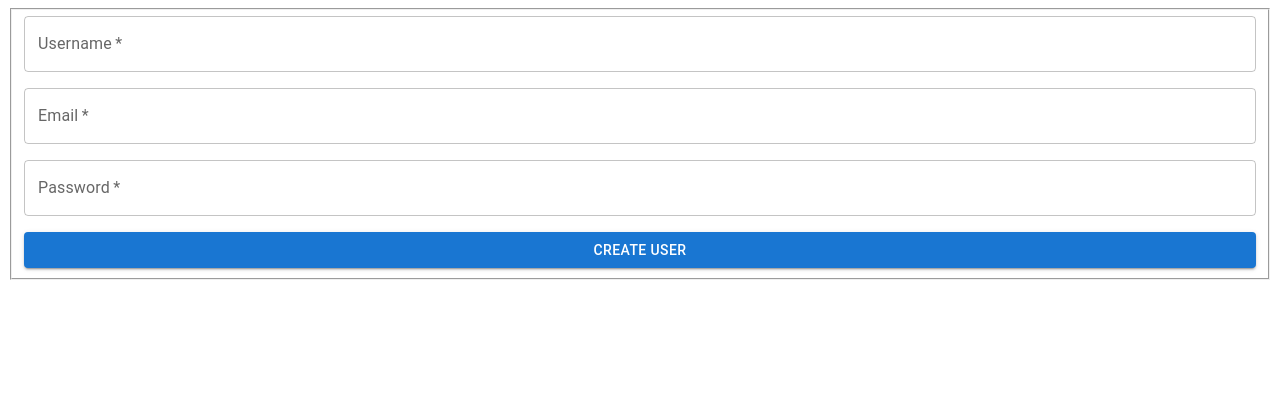
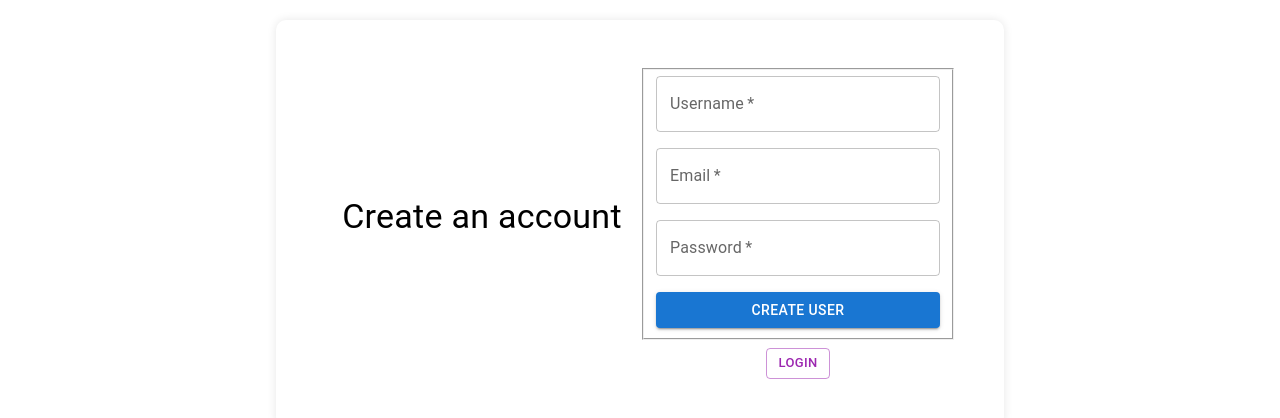
Before and after one commit to ChaseH88/Chirpy-Front-End, a React (Create React App) app: page /create-user in a window 1280 px wide. Shown: the top 418 px of the page. Built offline with nearby package versions, Linux system fonts and the light colour scheme.

Commit message:
styling home layout

```diff
--- a/package.json
+++ b/package.json
@@ -19,6 +19,7 @@
     "react-hook-form": "^7.50.1",
     "react-router-dom": "^6.22.1",
     "react-scripts": "5.0.1",
+    "styled-components": "^6.1.8",
     "typescript": "^4.9.5",
     "web-vitals": "^2.1.4"
   },
--- /dev/null
+++ b/src/components/HomeLayout/HomeLayout.tsx
@@ -0,0 +1,41 @@
+import { Box, Typography } from '@mui/material';
+import { Container } from './styled';
+
+interface HomeLayoutProps {
+  FormComponent: React.ComponentType;
+  MenuComponent: React.ComponentType;
+  welcomeMessage: string;
+}
+
+export const HomeLayout = ({
+  FormComponent,
+  welcomeMessage,
+  MenuComponent,
+}: HomeLayoutProps) => (
+  <Container>
+    <Box
+      className="container"
+      display={'flex'}
+      flexWrap={'nowrap'}
+      alignItems={'center'}
+    >
+      <Box
+        className="left"
+        flex={'1 1 50%'}
+        display={'flex'}
+        alignItems={'center'}
+        justifyContent={'center'}
+      >
+        <Typography variant="h4" gutterBottom>
+          {welcomeMessage}
+        </Typography>
+      </Box>
+      <Box className="right" flex={'1 1 50%'}>
+        <FormComponent />
+        <Box className="menu">
+          <MenuComponent />
+        </Box>
+      </Box>
+    </Box>
+  </Container>
+);
--- /dev/null
+++ b/src/components/HomeLayout/index.ts
@@ -0,0 +1 @@
+export * from './HomeLayout';
--- /dev/null
+++ b/src/components/HomeLayout/styled.ts
@@ -0,0 +1,12 @@
+import { Box } from '@mui/material';
+import styled from 'styled-components';
+
+export const Container = styled(Box)`
+  padding: 3em;
+  margin: 0 auto;
+  max-width: 50%;
+  min-width: 300px;
+  margin: 20px auto;
+  border-radius: 10px;
+  box-shadow: 0 0 10px 0 rgba(0, 0, 0, 0.1);
+`;
--- a/src/pages/CreateUserPage/CreateUserPage.tsx
+++ b/src/pages/CreateUserPage/CreateUserPage.tsx
@@ -4,6 +4,9 @@ import { CREATE_USER_MUTATION } from './mutations';
 import { useForm } from 'react-hook-form';
 import { UserModelInterface } from '../../types/interfaces';
 import { useAuth } from '../../hooks/useAuth';
+import { HomeLayout } from '../../components/HomeLayout';
+import { Box, Button } from '@mui/material';
+import { useNavigate } from 'react-router-dom';
 
 const CreateUserPage = () => {
   const { login } = useAuth();
@@ -15,6 +18,7 @@ const CreateUserPage = () => {
     },
     reValidateMode: 'onChange',
   });
+  const navigate = useNavigate();
 
   const [createUser, { loading }] = useMutation(CREATE_USER_MUTATION);
 
@@ -76,11 +80,28 @@ const CreateUserPage = () => {
   ];
 
   return (
-    <Form
-      inputs={inputs}
-      submitText="Create User"
-      onSubmit={handleSubmit}
-      isLoading={loading}
+    <HomeLayout
+      FormComponent={() => (
+        <Form
+          inputs={inputs}
+          submitText="Create User"
+          onSubmit={handleSubmit}
+          isLoading={loading}
+        />
+      )}
+      MenuComponent={() => (
+        <Box display="flex" justifyContent="center" mt={1}>
+          <Button
+            variant="outlined"
+            color="secondary"
+            size="small"
+            onClick={() => navigate('/login')}
+          >
+            Login
+          </Button>
+        </Box>
+      )}
+      welcomeMessage="Create an account"
     />
   );
 };
--- a/src/pages/LoginPage/LoginPage.tsx
+++ b/src/pages/LoginPage/LoginPage.tsx
@@ -5,6 +5,8 @@ import { useNavigate } from 'react-router-dom';
 import { LOGIN_MUTATION } from './mutations';
 import { UserModelInterface } from '../../types/interfaces';
 import { useAuth } from '../../hooks/useAuth';
+import { HomeLayout } from '../../components/HomeLayout';
+import { Box, Button } from '@mui/material';
 
 const LoginPage = () => {
   const formHook = useForm({
@@ -62,7 +64,26 @@ const LoginPage = () => {
     },
   ];
 
-  return <Form inputs={inputs} submitText="Login" onSubmit={handleSubmit} />;
+  return (
+    <HomeLayout
+      FormComponent={() => (
+        <Form inputs={inputs} onSubmit={handleSubmit} submitText="Login" />
+      )}
+      MenuComponent={() => (
+        <Box display="flex" justifyContent="center" mt={1}>
+          <Button
+            variant="outlined"
+            color="secondary"
+            size="small"
+            onClick={() => navigate('/create-user')}
+          >
+            Create an account
+          </Button>
+        </Box>
+      )}
+      welcomeMessage="Welcome back!"
+    />
+  );
 };
 
 export { LoginPage };
```
Also changed, not shown: 1 other file (tests, documents, lock files or other folders).
